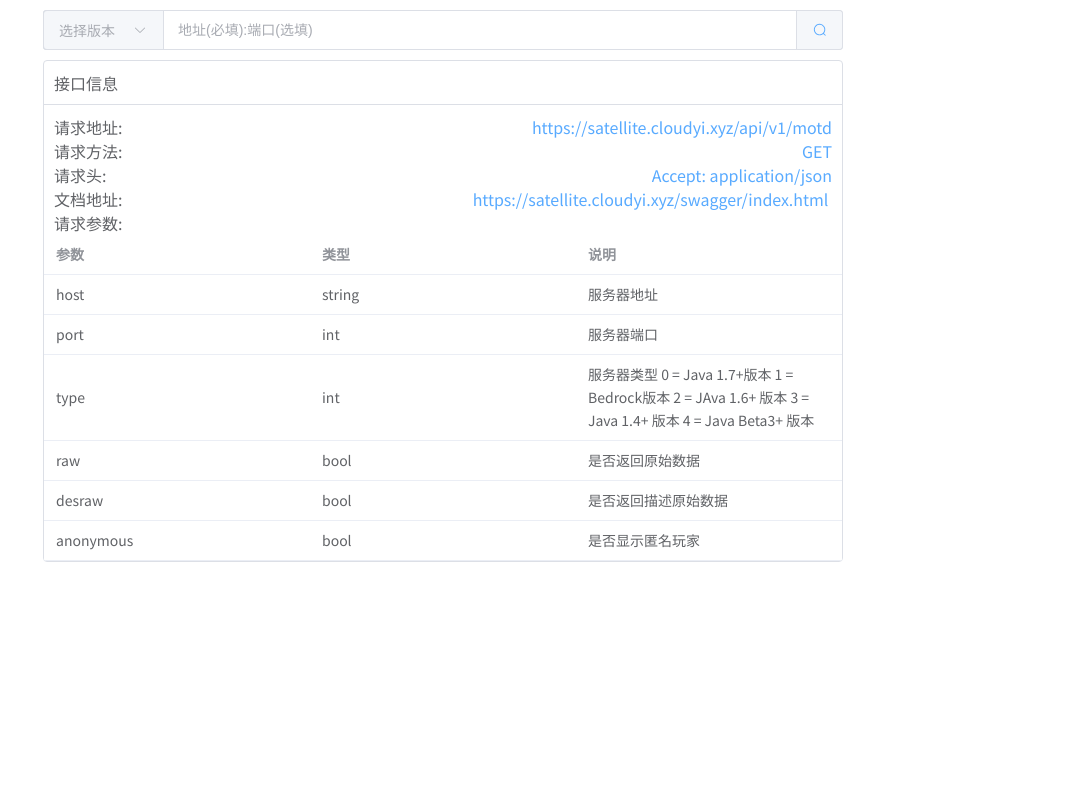
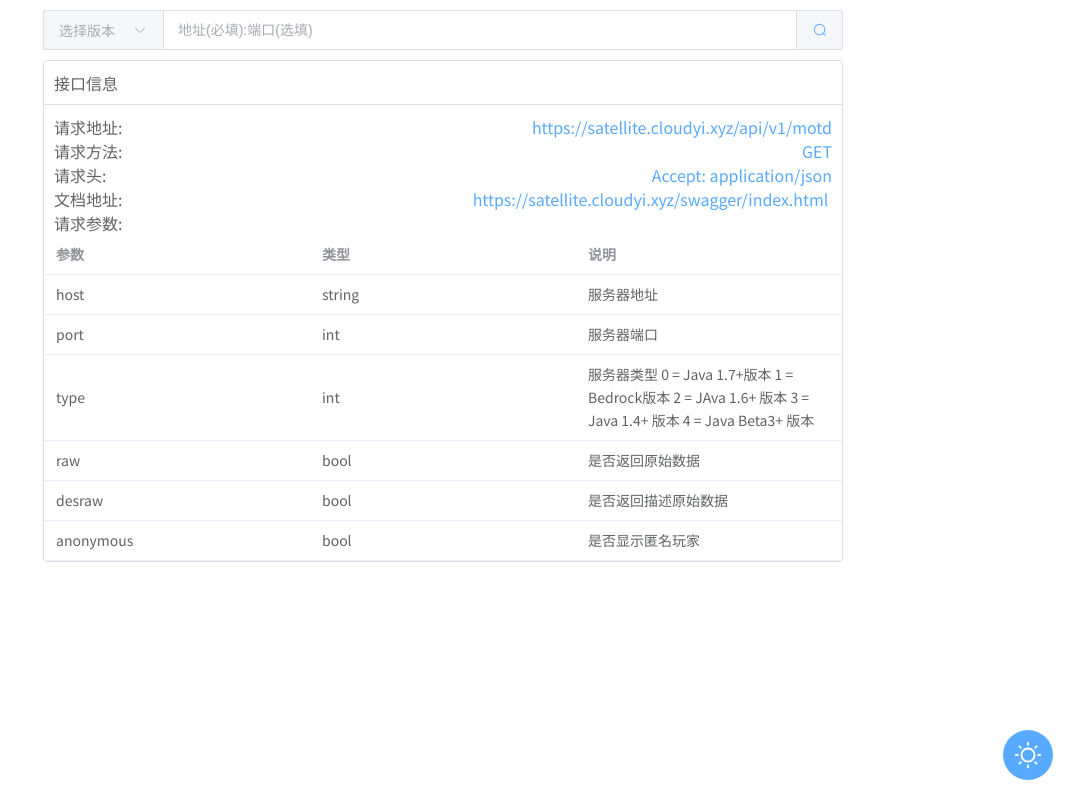
Before and after one commit to CloudsLetter/sail, a Vue app: page /motd in a window 1280 px wide. Shown: the whole page, without its empty margins (207-1280 px from the left). Built offline with nearby package versions, Linux system fonts and the light colour scheme.

Commit message:
增加模组显示

```diff
--- a/package.json
+++ b/package.json
@@ -11,6 +11,7 @@
   "dependencies": {
     "@element-plus/icons-vue": "^2.3.1",
     "@lottiefiles/dotlottie-vue": "^0.5.4",
+    "@vueuse/core": "^12.5.0",
     "axios": "^1.7.9",
     "element-plus": "^2.9.3",
     "vue": "^3.5.13",
--- a/src/components/DarkModeToggle.vue
+++ b/src/components/DarkModeToggle.vue
@@ -1,15 +1,48 @@
 <script setup lang="ts">
+import { Sunny, Moon } from '@element-plus/icons-vue'
+import { useDark, useToggle } from '@vueuse/core'
+import { ref } from 'vue'
+
+// 绑定深色模式
+const isDark = useDark()
+const toggleDark = useToggle(isDark)
+
+// 控制旋转动画
+const isFlipped = ref(false)
+
+// 点击时翻转 & 切换主题
+const handleToggle = () => {
+  isFlipped.value = !isFlipped.value
+  toggleDark()
+}
 </script>
+
 <template>
-<div></div>
+  <div class="toggle" @click="handleToggle" :class="{ flipped: isFlipped }">
+    <el-icon size="30px" style="color:#fff">
+      <component :is="isDark ? Moon : Sunny" />
+    </el-icon>
+  </div>
 </template>
+
 <style scoped>
-.toggle{
-    position: fixed;
-    right: 10px;
-    botoom: 10px;
-    z-index: 999;
-    cursor: pointer;
-    transition: all 0.3s;
+.toggle {
+  height: 50px;
+  width: 50px;
+  position: fixed;
+  right: 20px;
+  bottom: 20px;
+  z-index: 999;
+  cursor: pointer;
+  transition: all 5s ;
+  border-radius: 50%;
+  display: flex;
+  justify-content: center;
+  align-items: center;
+  background-color: var(--el-color-primary);
+}
+
+.flipped {
+  transform: rotateX(360deg);
 }
 </style>
--- a/src/components/HomePage.vue
+++ b/src/components/HomePage.vue
@@ -15,7 +15,7 @@ document.documentElement.style.setProperty('--vh', `${window.innerHeight}px`)
         </div>
         <div style="width: 90%; text-align: center;">可用服务:</div>
         <router-link to="/motd" style="color:var(--el-color-primary)">Minecraft MOTD</router-link>
-
+        <div>博客: https://blog.cloudyi.xyz</div>
         </div>
     </div>
 
--- a/src/components/MinecraftMotdPage.vue
+++ b/src/components/MinecraftMotdPage.vue
@@ -1,7 +1,7 @@
 <script setup lang="ts">
 import { computed, ref } from 'vue';
 import { Search } from '@element-plus/icons-vue'
-
+import DarkModeToggle from './DarkModeToggle.vue';
 
 interface MotdResponse {
   edition?: string;
@@ -18,8 +18,9 @@ interface MotdResponse {
   protocol?: string;
   loader?: string;
   mod_count?: number;
-  enforces_secureChat?: boolean;
-  prevents_chatReports?: boolean;
+  mod_list?:  ModLisS[];
+  enforces_secure_chat?: boolean;
+  prevents_chat_reports?: boolean;
   server_name?: string;
   server_id?: number;
   map?: string;
@@ -31,6 +32,10 @@ interface MotdResponse {
   extra?: string;
 }
 
+interface ModLisS {
+	modid?:  string;
+	version?: string;
+}
 interface DescriptionRaw {
   text?: string;
   color?: string;
@@ -232,8 +237,8 @@ const textColorBC = computed(() => {
               </div>
 
               <div class="pl" v-if="data?.nintendo_limited">
-                <div>Nintendo Switch可加入:</div>
-                <div>{{ data?.nintendo_limited }}</div>
+                <div>允许 Nintendo Switch:</div>
+                <div>{{ data?.nintendo_limited? "True" : "False" }}</div>
               </div>
 
               <div class="pl" v-if="data?.mine_craft_server_type">
@@ -265,6 +270,16 @@ const textColorBC = computed(() => {
               <div class="pl" v-if="data?.protocol">
                 <div>协议版本:</div>
                 <div>{{ data?.protocol }}</div>
+              </div>
+
+              <div class="pl" v-if="data?.enforces_secure_chat">
+                <div>强制安全聊天:</div>
+                <div>{{ data?.enforces_secure_chat? "True" : "False" }}</div>
+              </div>
+
+              <div class="pl" v-if="data?.prevents_chat_reports">
+                <div>禁用聊天举报:</div>
+                <div>{{ data?.prevents_chat_reports? "True" : "False"  }}</div>
               </div>
 
               <div class="pl" v-if="data?.loader">
@@ -299,6 +314,19 @@ const textColorBC = computed(() => {
         </div>
       </transition>
 
+     <transition name="el-zoom-in-center">
+        <div class="cards" v-if="data?.mod_list">
+          <div class="cardtitle">模组信息</div>
+          <div class="cardcontentpl">
+                <el-table :data="data?.mod_list" style="width: 100%">
+                <el-table-column prop="modid" label="名称"/>
+                <el-table-column prop="version" label="版本"/>
+              </el-table>
+          </div>
+        </div>
+      </transition>
+
+
         <div class="cards">
           <div class="cardtitle">接口信息</div>
           <div class="cardcontentapi">
@@ -329,6 +357,9 @@ const textColorBC = computed(() => {
               </el-table>
         </div>
   </div>
+
+<DarkModeToggle />
+
 
   </template>
 
```
Also changed, not shown: 1 other file (tests, documents, lock files or other folders).
